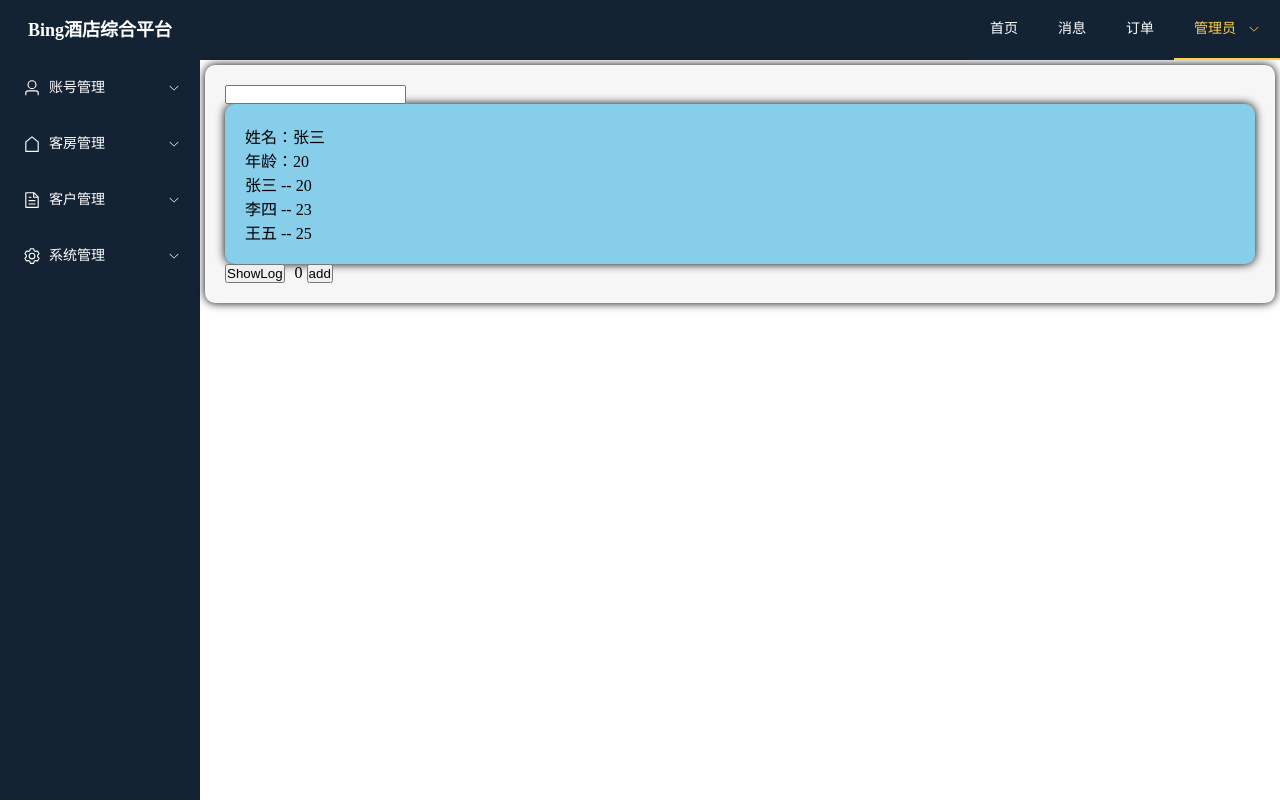
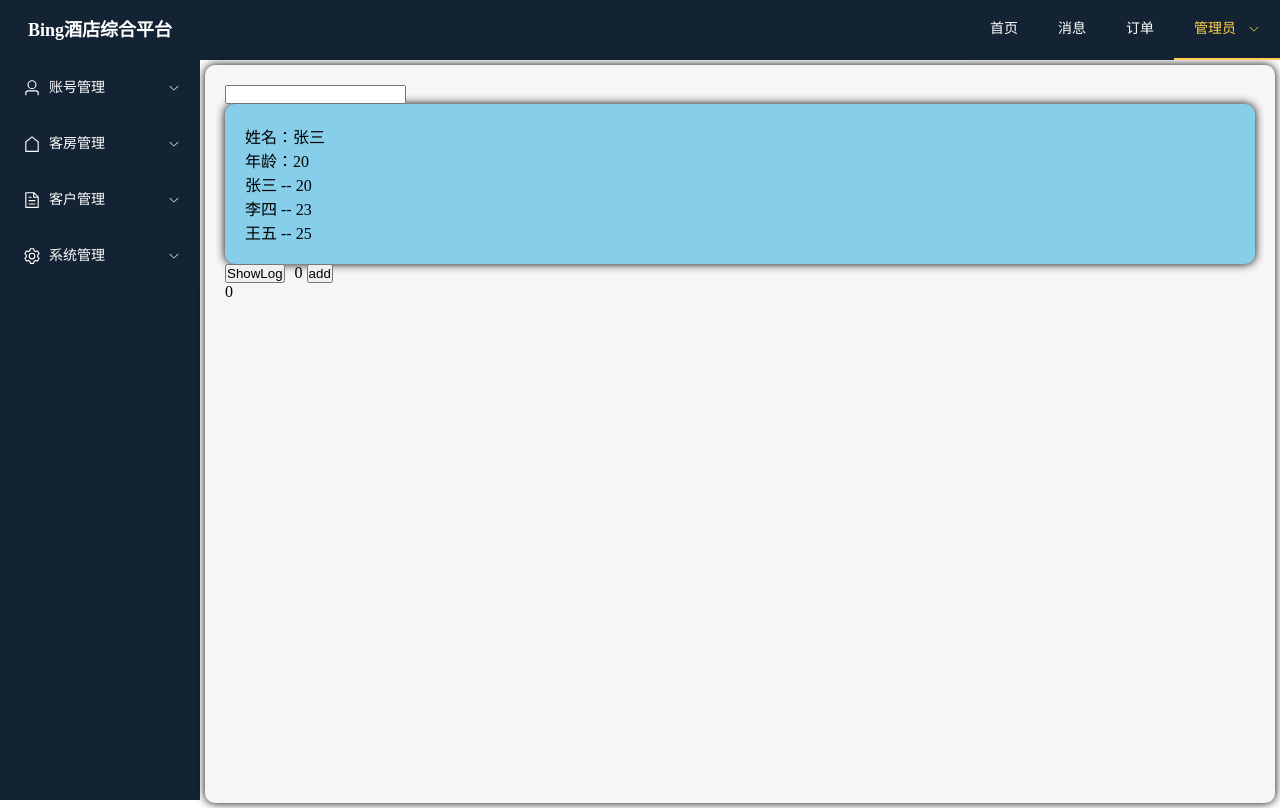
Before and after one commit to dono118/vue-projects, a Vue app in the folder projects/hotel-manager/: page /#/mine in a window 1280 px wide. Built offline with nearby package versions, Linux system fonts and the light colour scheme.

Commit message:
自定义hooks（二）

```diff
--- a/projects/hotel-manager/src/components/mine/Counter.vue
+++ b/projects/hotel-manager/src/components/mine/Counter.vue
@@ -1,9 +1,22 @@
 <template>
   {{ count }}
   <button @click="increment">add</button>
+  <div class="scroll-box">{{ scrollTop }}</div>
 </template>
 
 <script setup lang="ts">
 import useCounter from '@/hooks/useCounter.ts'
+import useScroll from '@/hooks/useScroll.ts'
+
 const { count, increment } = useCounter()
+
+const { scrollTop } = useScroll()
+console.log(scrollTop)
 </script>
+
+<style lang="scss" scoped>
+.scroll-box {
+  height: 500px;
+  scroll-margin-top: 10px;
+}
+</style>
--- /dev/null
+++ b/projects/hotel-manager/src/hooks/useScroll.ts
@@ -0,0 +1,20 @@
+import { ref, onMounted, onUnmounted } from 'vue'
+
+export default function useScroll() {
+  const scrollTop = ref(0)
+  const handleScroll = (e: any) => {
+    scrollTop.value = e.target.documentElement.scrollTop
+  }
+
+  onMounted(() => {
+    window.addEventListener('scroll', handleScroll)
+  })
+
+  onUnmounted(() => {
+    window.removeEventListener('scroll', handleScroll)
+  })
+
+  return {
+    scrollTop
+  }
+}
```
